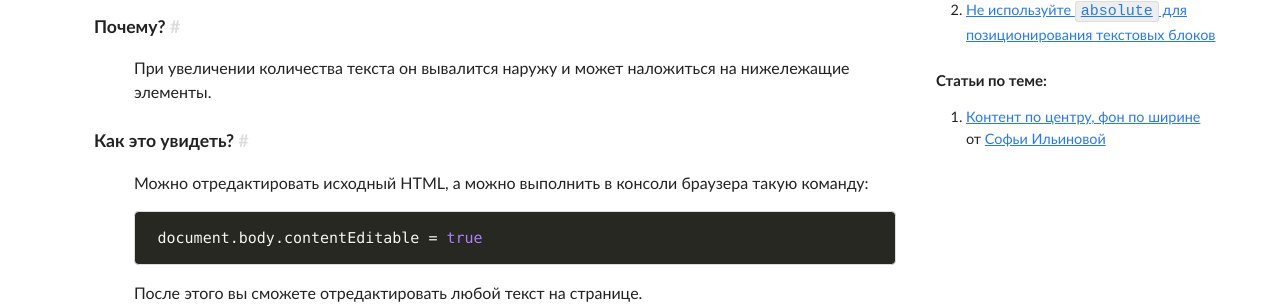
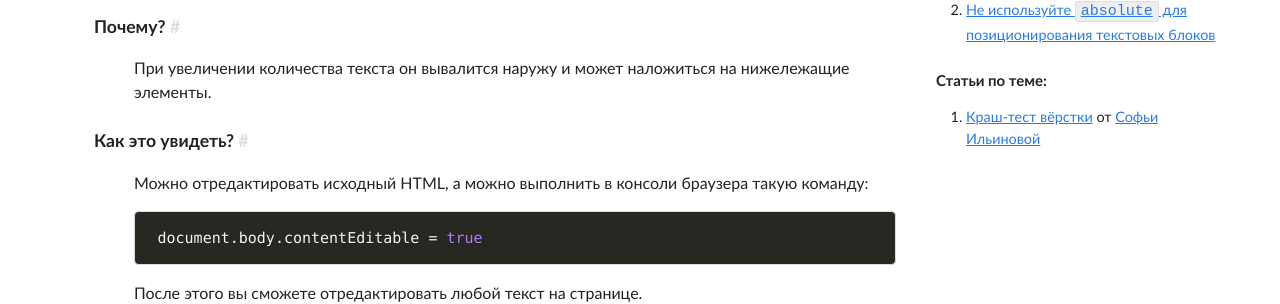
Before and after one commit to yoksel/bad-practices, a Jekyll site: the page built from blocks-with-text/index.html, in a window 1280 px wide. Shown: the part 289-593 px from the top of the page. Built offline with Jekyll 4.4.1, drawn with Linux system fonts in a browser that asks for light colours.

Commit message:
Fix additional links in articles

```diff
--- a/blocks-with-text/index.html
+++ b/blocks-with-text/index.html
@@ -9,10 +9,11 @@ links:
   url: "#absolute"
 
 additional_links:
-- name: "Контент по центру, фон по ширине"
-  url: https://isqua.ru/blog/2016/06/23/content-po-sentru-fon-po-shirinie/
+- name: "Краш-тест вёрстки"
+  url: https://isqua.ru/blog/2016/06/19/crash-test-viorstki/
   source_name: "Софьи Ильиновой"
   source_url: https://isqua.ru/blog
+
 ---
 
 <ol>
--- a/containers/index.html
+++ b/containers/index.html
@@ -11,6 +11,10 @@ links:
   name: "А как надо?"
 
 additional_links:
+- name: "Контент по центру, фон по ширине"
+  url: https://isqua.ru/blog/2016/06/23/content-po-sentru-fon-po-shirinie/
+  source_name: "Софьи Ильиновой"
+  source_url: https://isqua.ru/blog
 - name: "Full Width Containers in Limited Width Parents"
   url: https://css-tricks.com/full-width-containers-limited-width-parents/
   source_name: "Css Tricks"
```
